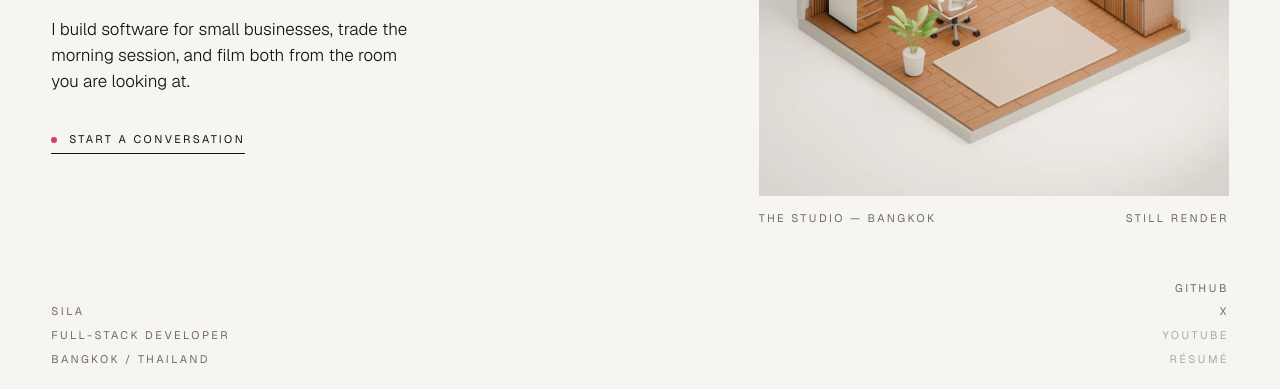
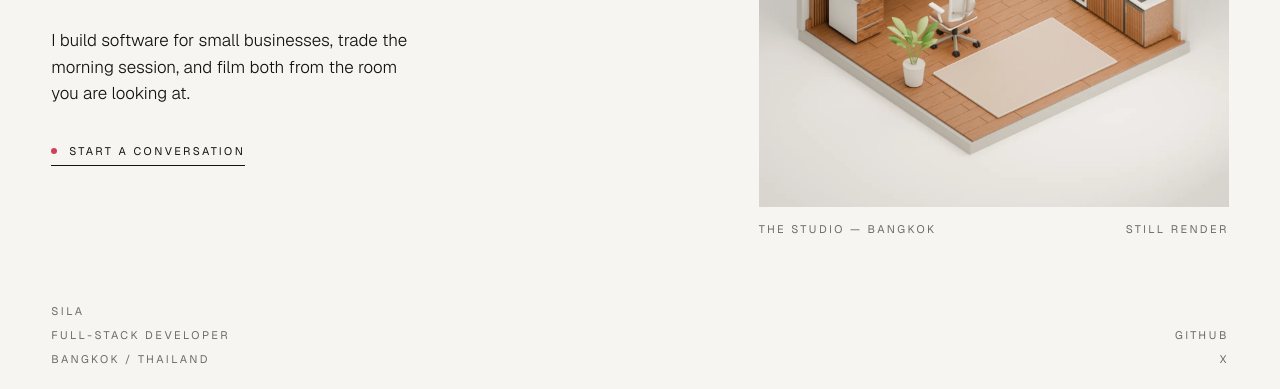
Before and after one commit to tradergunny/gunnydigitalstudio, a website built with Vite: page index.html in a window 1280 px wide. Shown: the part 411-800 px from the top of the page. Built offline with nearby package versions, Linux system fonts and the light colour scheme.

Commit message:
Leave channels without a URL off the page
YouTube and a resume do not exist yet, and rendering them as greyed-out
text read as broken rather than forthcoming. Both entries stay in the
content module with a null href; supplying a URL is all it takes to bring
them back, in the hero footer and in Contact alike.

Co-Authored-By: Claude Opus 5 <noreply@anthropic.com>

```diff
--- a/src/content.ts
+++ b/src/content.ts
@@ -55,7 +55,7 @@ export interface Testimonial extends Placeholder {
 
 export interface Channel extends Placeholder {
   label: string;
-  /** Null renders as plain text rather than a dead link. */
+  /** Null while the channel does not exist yet; the page leaves it out until it does. */
   href: string | null;
 }
 
@@ -194,12 +194,16 @@ export const testimonials: Testimonial[] = [
   },
 ];
 
+// Give an entry an href and it appears, in this order, in the hero footer and in Contact.
 export const channels: Channel[] = [
   { label: 'GitHub', href: 'https://github.com/tradergunny', placeholder: false },
   { label: 'X', href: 'https://x.com/GunnyTrader', placeholder: false },
   { label: 'YouTube', href: null, placeholder: true },
   { label: 'Résumé', href: null, placeholder: true },
 ];
+
+/** The channels that exist. The rest wait in `channels` until they have a URL. */
+export const liveChannels = channels.filter(channel => channel.href);
 
 export const hotspots: Hotspot[] = [
   {
--- a/src/main.ts
+++ b/src/main.ts
@@ -1,11 +1,11 @@
 import './style.css';
 import {
-  channels,
   experience,
   facets,
   hasPlaceholders,
   hotspotHref,
   hotspots,
+  liveChannels,
   sections,
   site,
   work,
@@ -17,11 +17,10 @@ const app = document.querySelector<HTMLDivElement>('#app')!;
 const escape = (value: string) =>
   value.replace(/[&<>"]/g, character => `&#${character.charCodeAt(0)};`);
 
-/** A channel is a link once it has somewhere to go, and quiet text until then. */
 const channelMarkup = (channel: Channel) =>
-  channel.href
-    ? `<a href="${escape(channel.href)}" rel="me noreferrer" target="_blank">${escape(channel.label)}</a>`
-    : `<span class="channel-pending">${escape(channel.label)}</span>`;
+  `<li><a href="${escape(channel.href!)}" rel="me noreferrer" target="_blank">${escape(
+    channel.label,
+  )}</a></li>`;
 
 const TICKS = 22;
 
@@ -87,7 +86,7 @@ app.innerHTML = `
           <li>${escape(site.roles[0])}</li>
           <li>${escape(site.location)}</li>
         </ul>
-        <ul class="hero-channels">${channels.map(channel => `<li>${channelMarkup(channel)}</li>`).join('')}</ul>
+        <ul class="hero-channels">${liveChannels.map(channelMarkup).join('')}</ul>
       </div>
     </section>
 
@@ -138,7 +137,7 @@ app.innerHTML = `
                     ? `<a class="facet-link caps" href="${escape(facet.link.href)}"${
                         facet.link.href.startsWith('#') ? '' : ' rel="noreferrer" target="_blank"'
                       }>${escape(facet.link.label)}</a>`
-                    : `<span class="facet-link caps channel-pending">${escape(facet.link.label)}</span>`
+                    : ''
                 }
               </div>
             </article>`,
@@ -152,9 +151,7 @@ app.innerHTML = `
       <div class="section-body">
         <a class="email" href="mailto:${escape(site.email)}">${escape(site.email)}</a>
         <p class="thai" lang="th">${escape(site.thaiLine)}</p>
-        <ul class="contact-channels caps">${channels
-          .map(channel => `<li>${channelMarkup(channel)}</li>`)
-          .join('')}</ul>
+        <ul class="contact-channels caps">${liveChannels.map(channelMarkup).join('')}</ul>
       </div>
     </section>
   </main>
--- a/src/style.css
+++ b/src/style.css
@@ -301,10 +301,6 @@ img {
   text-align: right;
 }
 
-.channel-pending {
-  color: color-mix(in srgb, var(--muted) 55%, var(--ground));
-}
-
 /* ---------- Sections ---------- */
 
 .section {
```
Also changed, not shown: docs/decisions.md (+8 -0 lines), tests/portfolio.spec.ts (+4 -1 lines).
